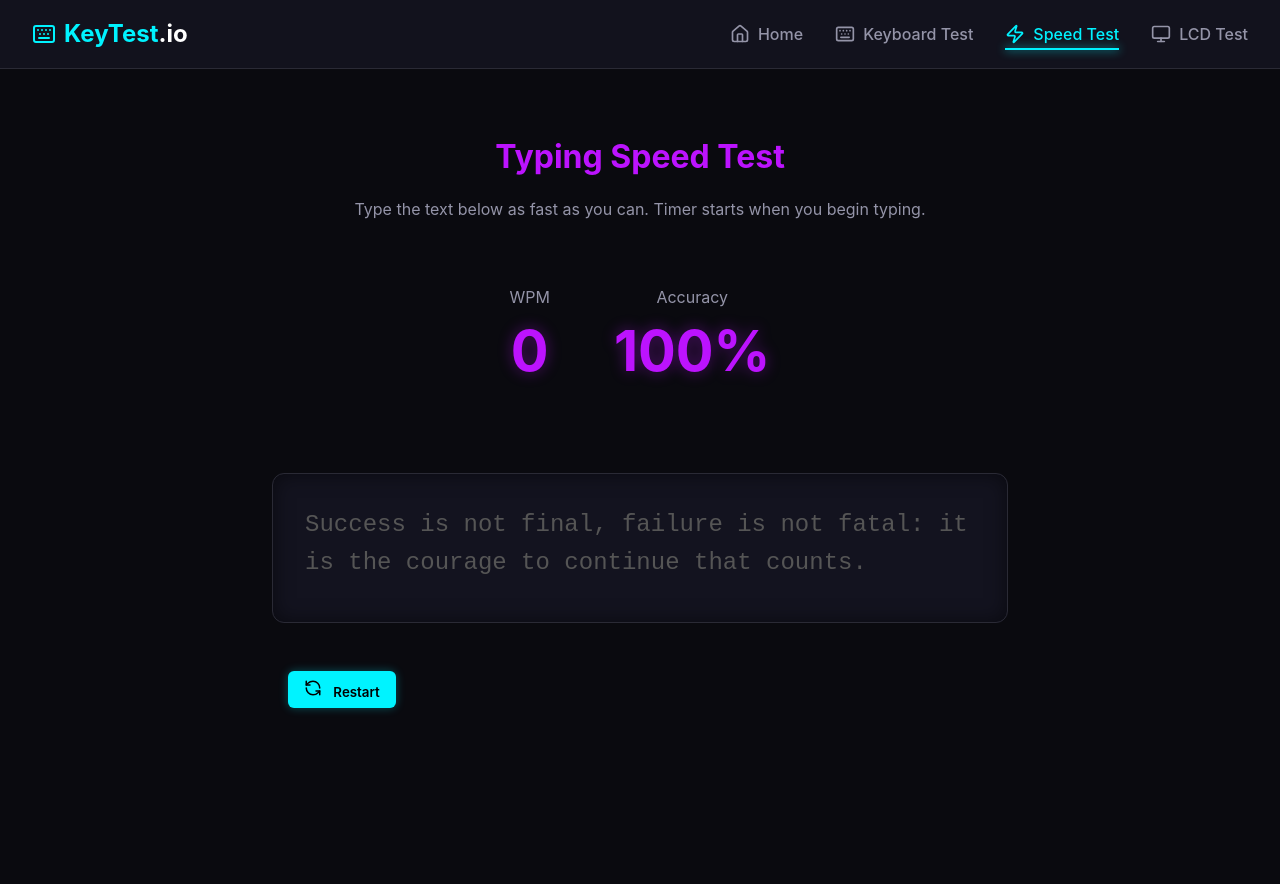
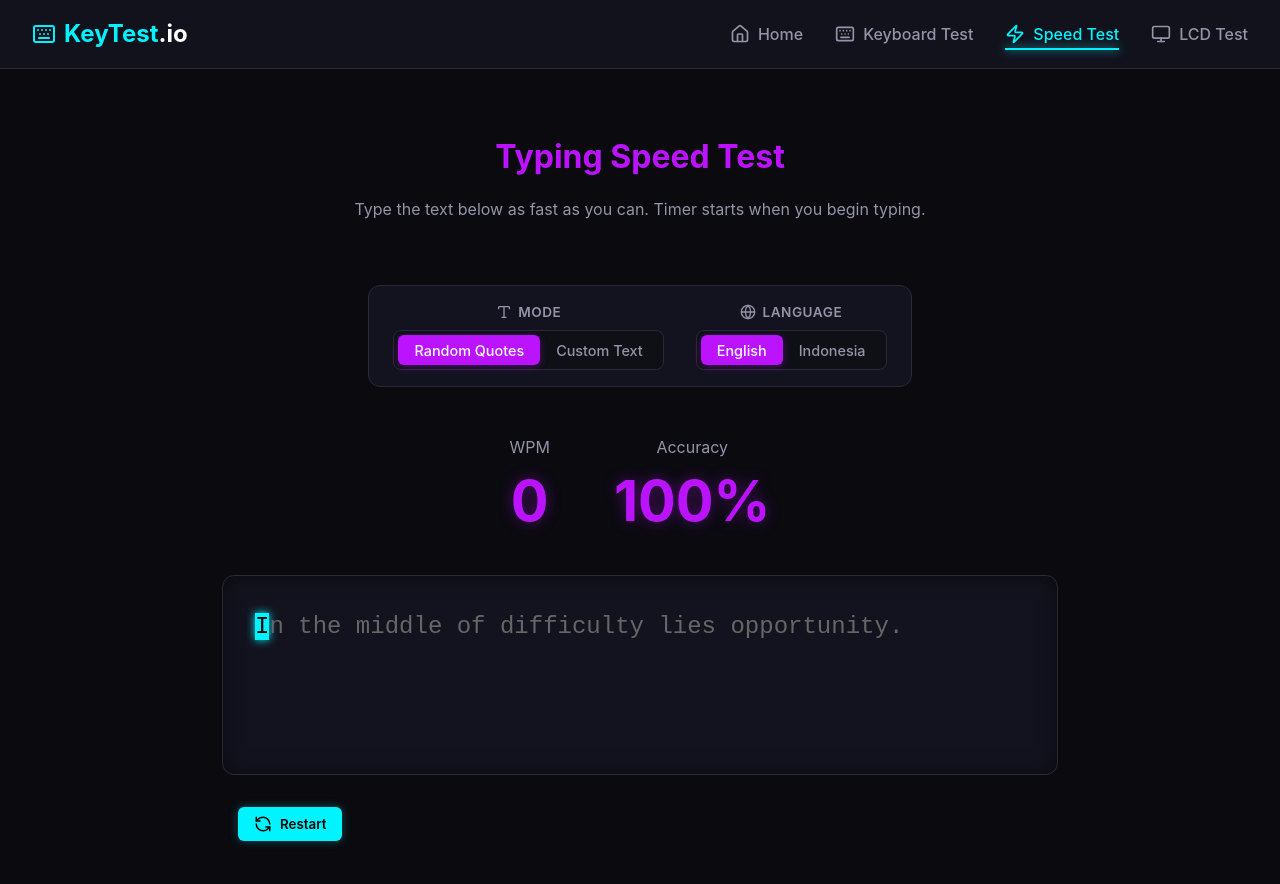
Before and after one commit to hndko/keyboard-test, a React (Vite) app: page /speed in a window 1280 px wide. Shown: the top 884 px of the page. Before the commit the page ends 800 px from the top, so only its background shows below. Built offline with nearby package versions, Linux system fonts and the light colour scheme.

Commit message:
feat: Introduce a typing speed test component with random/custom text, multi-language support, and real-time WPM/accuracy tracking.

```diff
--- a/src/components/SpeedTest.jsx
+++ b/src/components/SpeedTest.jsx
@@ -1,28 +1,53 @@
 import React, { useState, useEffect, useRef } from "react";
 import "../styles/speed.css";
-import { RefreshCcw, Play } from "lucide-react";
+import { RefreshCcw, Play, Settings, Type, Globe, Edit3 } from "lucide-react";
 
-const SAMPLE_TEXTS = [
+const TEXT_DATA = {
+  en: [
     "The quick brown fox jumps over the lazy dog.",
     "Technology is best when it brings people together.",
     "It does not matter how slowly you go as long as you do not stop.",
     "Success is not final, failure is not fatal: it is the courage to continue that counts.",
     "In the middle of difficulty lies opportunity.",
     "Life is what happens when you're busy making other plans.",
-];
+    "Knowledge is power. Information is liberating. Education is the premise of progress.",
+    "The only way to do great work is to love what you do.",
+  ],
+  id: [
+    "Pancasila adalah dasar negara Republik Indonesia.",
+    "Bhinneka Tunggal Ika berbeda-beda tetapi tetap satu jua.",
+    "Kemerdekaan ialah hak segala bangsa dan oleh sebab itu penjajahan harus dihapuskan.",
+    "Pendidikan adalah senjata paling ampuh yang bisa kamu gunakan untuk mengubah dunia.",
+    "Bersatu kita teguh bercerai kita runtuh.",
+    "Teknologi informasi berkembang sangat pesat di era globalisasi saat ini.",
+    "Kesehatan adalah harta yang paling berharga dalam hidup manusia.",
+    "Jangan menunda pekerjaan sampai besok apa yang bisa kamu kerjakan hari ini.",
+  ],
+};
 
 const SpeedTest = () => {
+  const [mode, setMode] = useState("random"); // 'random' or 'custom'
+  const [lang, setLang] = useState("en"); // 'en' or 'id'
+  const [customText, setCustomText] = useState("");
+
   const [text, setText] = useState("");
   const [input, setInput] = useState("");
   const [startTime, setStartTime] = useState(null);
   const [wpm, setWpm] = useState(0);
   const [accuracy, setAccuracy] = useState(100);
-  const [status, setStatus] = useState("idle"); // idle, running, finished
+  const [status, setStatus] = useState("idle"); // idle, running, finished, editing
+
   const inputRef = useRef(null);
 
   useEffect(() => {
+    if (mode === "random") {
       resetTest();
-  }, []);
+    } else {
+      setStatus("editing");
+      setText("");
+      setInput("");
+    }
+  }, [mode, lang]);
 
   useEffect(() => {
     if (status === "running") {
@@ -34,15 +59,27 @@ const SpeedTest = () => {
   }, [status, input]);
 
   const resetTest = () => {
-    const randomText =
-      SAMPLE_TEXTS[Math.floor(Math.random() * SAMPLE_TEXTS.length)];
-    setText(randomText);
+    let newText = "";
+    if (mode === "custom") {
+      if (!customText.trim()) {
+        setStatus("editing");
+        return;
+      }
+      newText = customText.trim();
+    } else {
+      const texts = TEXT_DATA[lang];
+      newText = texts[Math.floor(Math.random() * texts.length)];
+    }
+
+    setText(newText);
     setInput("");
     setStartTime(null);
     setWpm(0);
     setAccuracy(100);
     setStatus("idle");
+    setTimeout(() => {
       if (inputRef.current) inputRef.current.focus();
+    }, 100);
   };
 
   const handleInput = (e) => {
@@ -68,7 +105,6 @@ const SpeedTest = () => {
     const wordsTyped = input.length / 5;
     const currentWpm = Math.round(wordsTyped / timeElapsed) || 0;
 
-    // Accuracy
     let correctChars = 0;
     for (let i = 0; i < input.length; i++) {
       if (input[i] === text[i]) correctChars++;
@@ -80,8 +116,59 @@ const SpeedTest = () => {
     setAccuracy(currentAccuracy);
   };
 
+  const handleCustomSubmit = () => {
+    if (customText.trim()) {
+      resetTest();
+    }
+  };
+
   return (
     <div className="speed-test-container">
+      {/* Settings Panel */}
+      <div className="settings-panel">
+        <div className="setting-group">
+          <span className="setting-label">
+            <Type size={16} /> Mode
+          </span>
+          <div className="toggle-group">
+            <button
+              className={`toggle-btn ${mode === "random" ? "active" : ""}`}
+              onClick={() => setMode("random")}
+            >
+              Random Quotes
+            </button>
+            <button
+              className={`toggle-btn ${mode === "custom" ? "active" : ""}`}
+              onClick={() => setMode("custom")}
+            >
+              Custom Text
+            </button>
+          </div>
+        </div>
+
+        {mode === "random" && (
+          <div className="setting-group">
+            <span className="setting-label">
+              <Globe size={16} /> Language
+            </span>
+            <div className="toggle-group">
+              <button
+                className={`toggle-btn ${lang === "en" ? "active" : ""}`}
+                onClick={() => setLang("en")}
+              >
+                English
+              </button>
+              <button
+                className={`toggle-btn ${lang === "id" ? "active" : ""}`}
+                onClick={() => setLang("id")}
+              >
+                Indonesia
+              </button>
+            </div>
+          </div>
+        )}
+      </div>
+
       <div className="stats-board">
         <div className="stat-item">
           <span className="stat-label">WPM</span>
@@ -93,7 +180,27 @@ const SpeedTest = () => {
         </div>
       </div>
 
-      <div className="text-display" onClick={() => inputRef.current.focus()}>
+      {status === "editing" ? (
+        <div className="custom-input-area">
+          <textarea
+            className="custom-textarea"
+            placeholder="Paste your text here to practice..."
+            value={customText}
+            onChange={(e) => setCustomText(e.target.value)}
+          />
+          <button
+            className="btn btn-primary start-btn"
+            onClick={handleCustomSubmit}
+          >
+            <Play size={18} /> Start Custom Test
+          </button>
+        </div>
+      ) : (
+        <>
+          <div
+            className="text-display"
+            onClick={() => inputRef.current && inputRef.current.focus()}
+          >
             {text.split("").map((char, index) => {
               let className = "char";
               if (index < input.length) {
@@ -117,15 +224,24 @@ const SpeedTest = () => {
             onChange={handleInput}
             disabled={status === "finished"}
             onBlur={(e) => {
-          if (status !== "finished") e.target.focus();
-        }} // Keep focus
+              if (status === "running") e.target.focus();
+            }}
           />
+        </>
+      )}
 
       <div className="controls">
-        <button className="btn btn-primary" onClick={resetTest}>
-          <RefreshCcw size={18} style={{ marginRight: "0.5rem" }} />{" "}
+        {status !== "editing" && (
+          <button className="btn btn-primary refresh-btn" onClick={resetTest}>
+            <RefreshCcw size={18} />{" "}
             {status === "finished" ? "Try Again" : "Restart"}
           </button>
+        )}
+        {mode === "custom" && status !== "editing" && (
+          <button className="btn" onClick={() => setStatus("editing")}>
+            <Edit3 size={18} style={{ marginRight: "0.5rem" }} /> Edit Text
+          </button>
+        )}
       </div>
 
       {status === "finished" && (
--- a/src/styles/speed.css
+++ b/src/styles/speed.css
@@ -2,16 +2,73 @@
   display: flex;
   flex-direction: column;
   align-items: center;
-  gap: 3rem;
-  max-width: 800px;
+  gap: 2rem;
+  max-width: 900px; /* Increased max-width */
   margin: 0 auto;
   padding: 2rem;
+  width: 100%;
+}
+
+.settings-panel {
+  display: flex;
+  gap: 2rem;
+  background: var(--bg-panel);
+  padding: 1rem 1.5rem;
+  border-radius: 12px;
+  border: 1px solid var(--border-color);
+  margin-bottom: 1rem;
+  flex-wrap: wrap;
+  justify-content: center;
+}
+
+.setting-group {
+  display: flex;
+  flex-direction: column;
+  gap: 0.5rem;
+  align-items: center;
+}
+
+.setting-label {
+  font-size: 0.85rem;
+  color: var(--text-secondary);
+  display: flex;
+  align-items: center;
+  gap: 0.4rem;
+  text-transform: uppercase;
+  letter-spacing: 0.5px;
+  font-weight: 600;
+}
+
+.toggle-group {
+  display: flex;
+  background: #0f0f16;
+  padding: 4px;
+  border-radius: 8px;
+  border: 1px solid var(--border-color);
+}
+
+.toggle-btn {
+  padding: 0.4rem 1rem;
+  font-size: 0.9rem;
+  color: var(--text-secondary);
+  border-radius: 6px;
+  transition: all 0.2s;
+  font-weight: 500;
+}
+
+.toggle-btn:hover {
+  color: var(--text-primary);
+}
+
+.toggle-btn.active {
+  background: var(--accent-purple);
+  color: #fff;
+  box-shadow: 0 2px 8px rgba(188, 19, 254, 0.3);
 }
 
 .stats-board {
   display: flex;
   gap: 4rem;
-  margin-bottom: 2rem;
 }
 
 .stat-item {
@@ -35,48 +92,44 @@
 .text-display {
   font-size: 1.5rem;
   line-height: 1.6;
-  color: #555;
+  color: #666; /* Dimmer text for untyped */
   background: var(--bg-panel);
   padding: 2rem;
   border-radius: 12px;
   border: 1px solid var(--border-color);
   width: 100%;
-  min-height: 150px;
+  min-height: 200px;
   cursor: text;
   font-family: "Courier New", Courier, monospace;
   position: relative;
   box-shadow: inset 0 0 20px rgba(0, 0, 0, 0.5);
+  white-space: pre-wrap; /* Preserve formatting */
 }
 
 .char {
   position: relative;
+  transition: color 0.1s;
 }
 
 .char.correct {
   color: var(--text-primary);
-  text-shadow: 0 0 5px rgba(255, 255, 255, 0.3);
+  text-shadow: 0 0 2px rgba(255, 255, 255, 0.5);
 }
 
 .char.incorrect {
   color: #ff4444;
   text-decoration: underline;
+  background: rgba(255, 68, 68, 0.1);
+}
+
+.char.current {
+  background: var(--accent-cyan);
+  color: #000;
+  box-shadow: 0 0 8px var(--accent-cyan);
 }
 
 .char.current::after {
-  content: "";
-  position: absolute;
-  left: 0;
-  bottom: 0;
-  width: 100%;
-  height: 3px;
-  background-color: var(--accent-cyan);
-  animation: blink 1s infinite;
-}
-
-@keyframes blink {
-  50% {
-    opacity: 0;
-  }
+  display: none; /* Removed the underline cursor style for a block cursor style */
 }
 
 .hidden-input {
@@ -87,11 +140,12 @@
 
 .result-popup {
   animation: slideUp 0.5s ease;
-  background: rgba(19, 19, 31, 0.9);
-  padding: 1rem 2rem;
-  border-radius: 8px;
+  background: rgba(19, 19, 31, 0.95);
+  padding: 1.5rem 3rem;
+  border-radius: 12px;
   border: 1px solid var(--accent-green);
   text-align: center;
+  box-shadow: 0 10px 40px rgba(0, 0, 0, 0.6);
 }
 
 @keyframes slideUp {
@@ -104,3 +158,50 @@
     opacity: 1;
   }
 }
+
+/* Custom Input Area */
+.custom-input-area {
+  width: 100%;
+  display: flex;
+  flex-direction: column;
+  gap: 1rem;
+  align-items: center;
+}
+
+.custom-textarea {
+  width: 100%;
+  height: 200px;
+  background: var(--bg-panel);
+  border: 1px solid var(--border-color);
+  border-radius: 12px;
+  padding: 1rem;
+  font-family: inherit;
+  color: var(--text-primary);
+  resize: vertical;
+  font-size: 1rem;
+}
+
+.custom-textarea:focus {
+  outline: none;
+  border-color: var(--accent-purple);
+  box-shadow: 0 0 10px rgba(188, 19, 254, 0.2);
+}
+
+.start-btn {
+  display: flex;
+  align-items: center;
+  gap: 0.5rem;
+  padding: 0.8rem 2rem;
+  font-size: 1.1rem;
+}
+
+.controls {
+  display: flex;
+  gap: 1rem;
+}
+
+.refresh-btn {
+  display: flex;
+  align-items: center;
+  gap: 0.5rem;
+}
```
Lines whose indentation alone changed are shown as unchanged.
